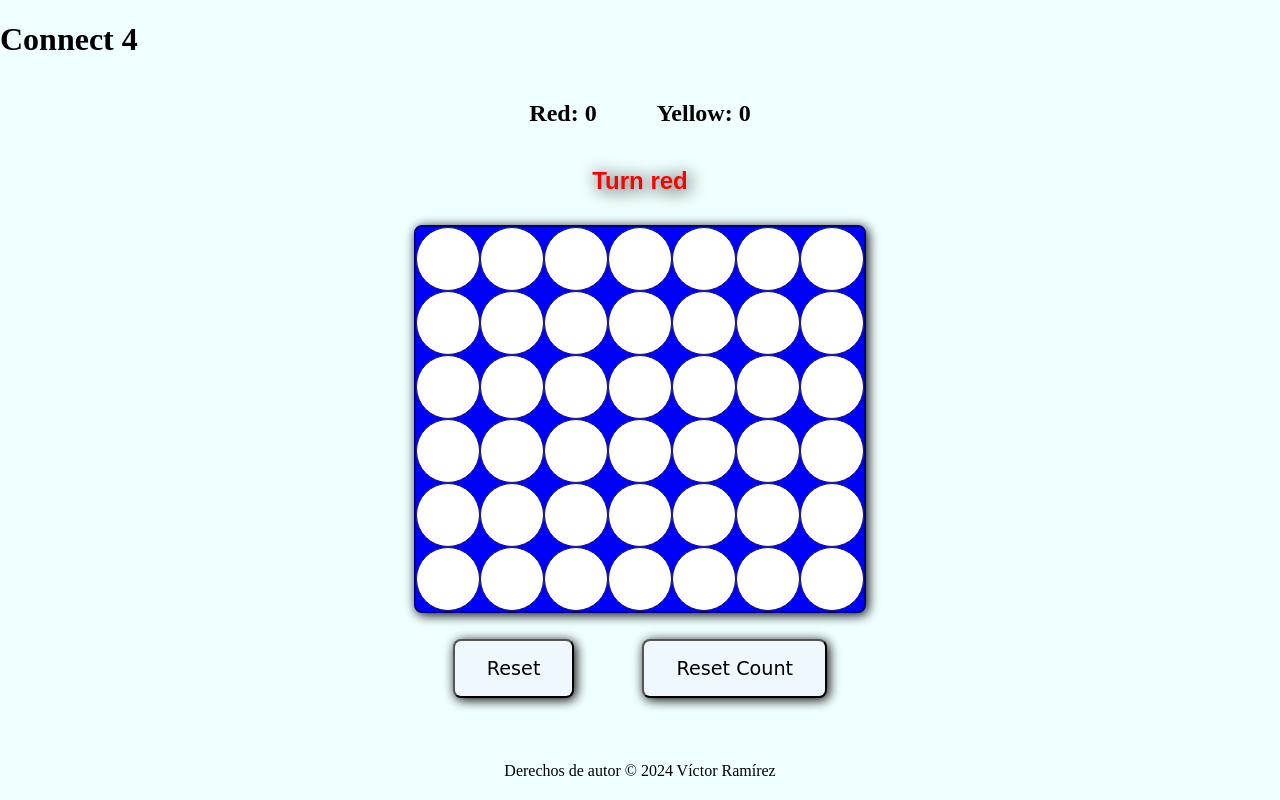
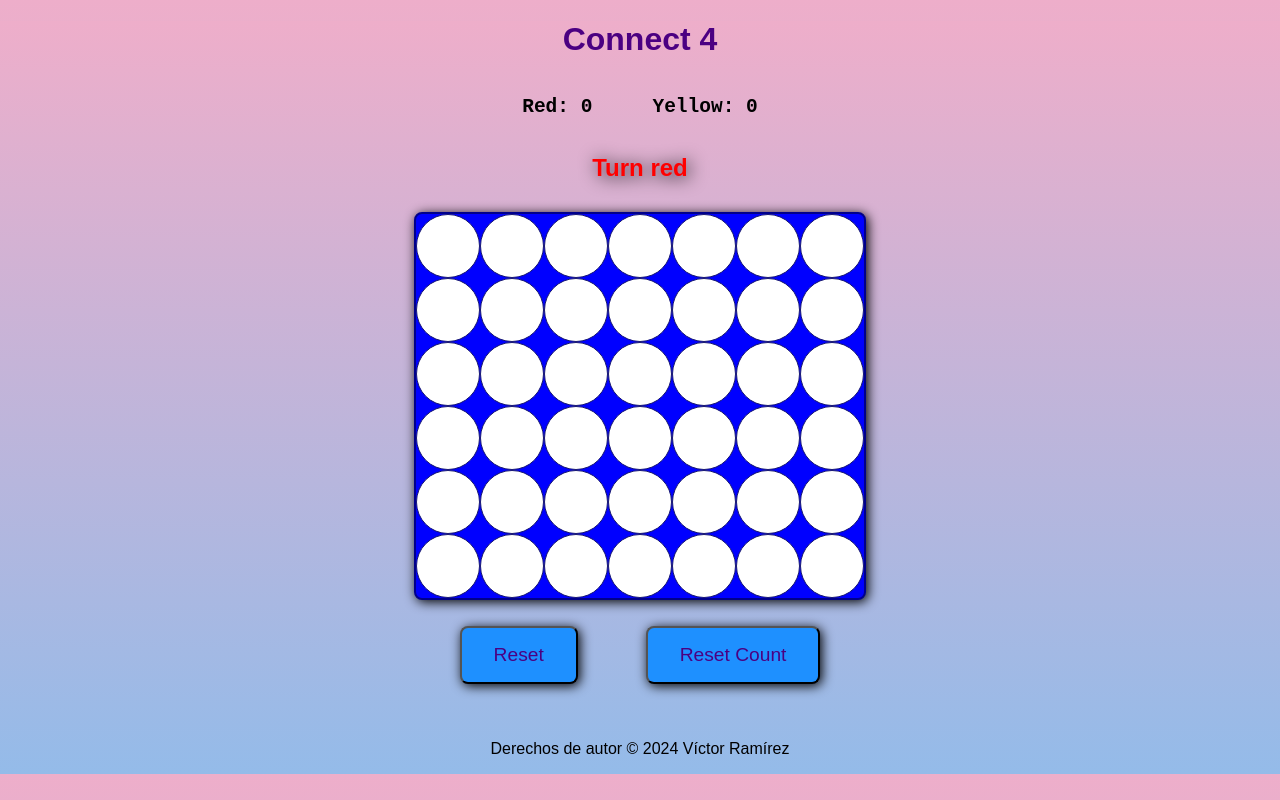
Before and after one commit to sevdevelop11/connect4, a plain HTML site: page index.html in a window 1280 px wide. Drawn offline with Linux system fonts and the light colour scheme.

Commit message:
FIX: Style problems

```diff
--- a/index.html
+++ b/index.html
@@ -4,7 +4,7 @@
 <head>
     <meta charset="UTF-8">
     <meta name="viewport" content="width=device-width, initial-scale=1.0">
-    <title>Conecta cuatro</title>
+    <title>Connect 4</title>
     <!-- Agrega aquí tus etiquetas meta, enlaces a hojas de estilos CSS, y scripts JS -->
     <link rel="stylesheet" href="style.css">
 </head>
@@ -13,7 +13,7 @@
     <!-- Contenido de tu página va aquí -->
     <header>
         <!-- Encabezado de tu página -->
-        <h1>Connect 4</h1>
+        <h1 class="title">Connect 4</h1>
         <!--        <nav>
              Barra de navegación
             <ul>
--- a/style.css
+++ b/style.css
@@ -1,6 +1,13 @@
-body {
-    background-color: azure;
+html, body {
+    background: rgb(238, 174, 202);
+    background: linear-gradient(180deg, rgba(238, 174, 202, 1) 0%, rgba(148, 187, 233, 1) 100%);
     margin: 0;
+}
+
+.title {
+    text-align: center;
+    font-family: fantasy;
+    color: indigo;
 }
 
 main {
@@ -27,10 +34,11 @@ main {
     filter: drop-shadow(2px 2px 9px black);
     font-weight: bold;
     margin-bottom: 20px;
-    font-family: sans-serif;}
+    font-family: fantasy;}
 
 .count {
     display: flex;
+    font-family: monospace;
 }
 
 .team {
@@ -43,10 +51,11 @@ main {
 button {
     border-radius: 0.5rem;
     padding: 1rem 2rem;
-    font-family: cursive;
+    font-family: fantasy;
     font-size: larger;
     margin: 0 2rem;
-    background: aliceblue;
+    background: dodgerblue;
+    color: indigo;
     filter: drop-shadow(2px 2px 6px black);
     margin-top: 1rem;
 }
@@ -85,5 +94,6 @@ button {
 footer {
     display: flex;
     justify-content: center;
-    margin-top: 3rem;
+    margin-top: 2.5rem;
+    font-family: fantasy;
 }
```
